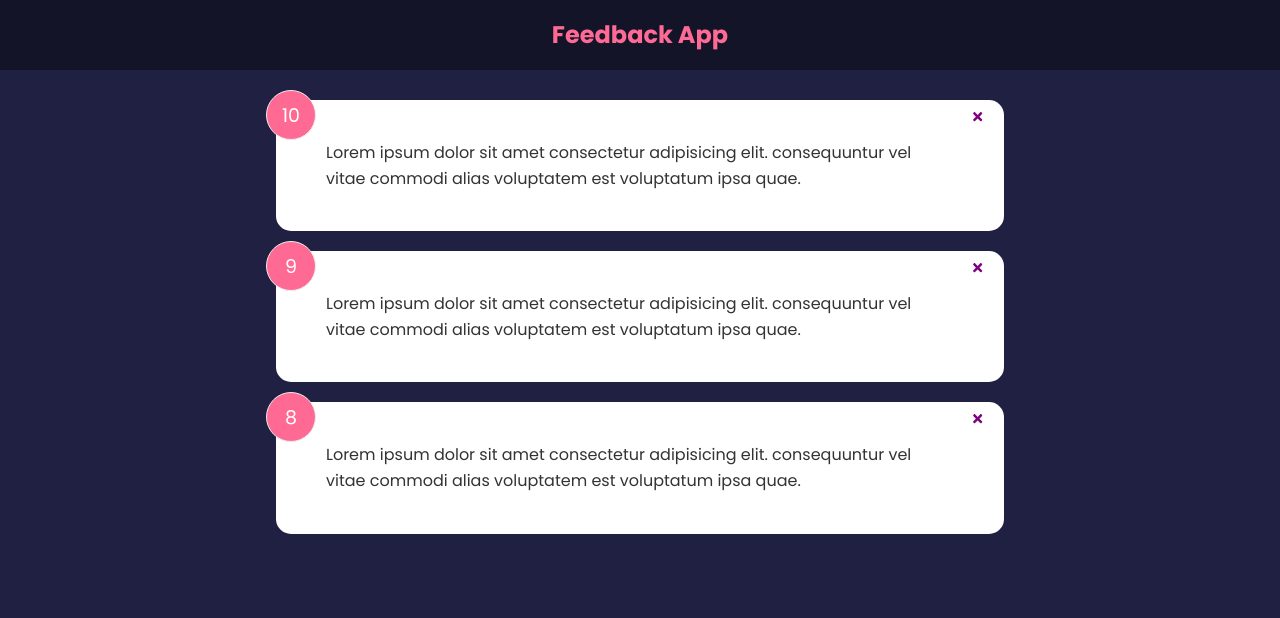
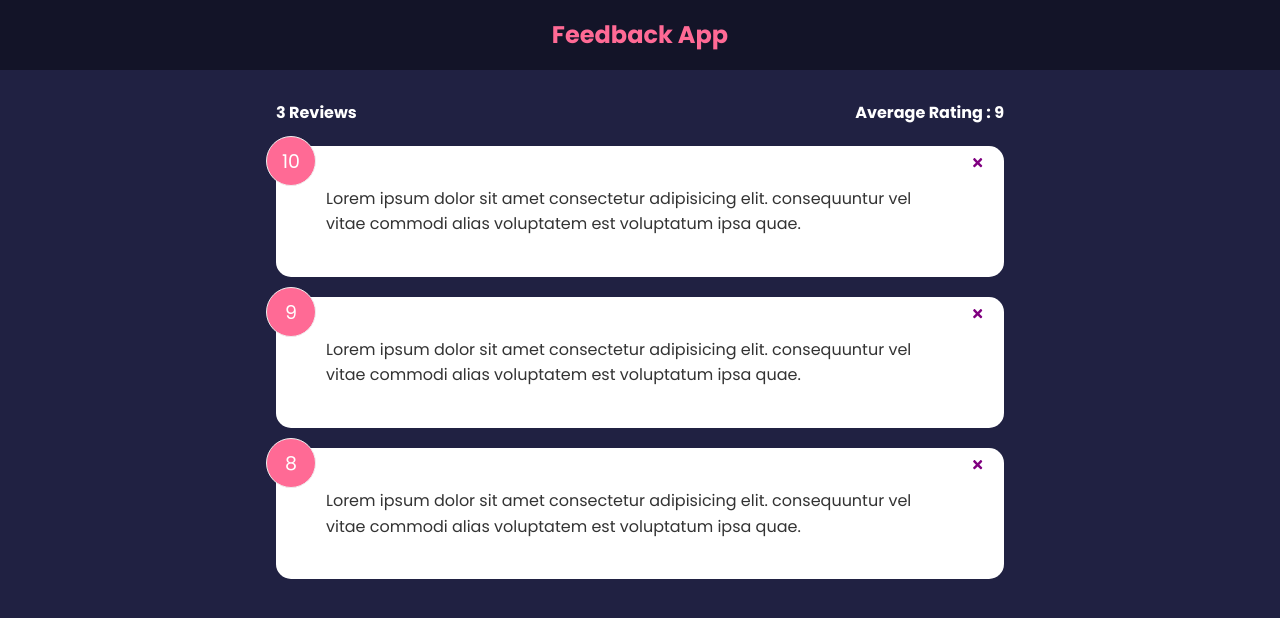
Before and after one commit to Alimombeni/Feedback-App, a React (Create React App) app: page / in a window 1280 px wide. Shown: the top 618 px of the page. Built offline with nearby package versions, Linux system fonts and the light colour scheme.

Commit message:
feat: [add FeedbackStats and average rating]

```diff
--- a/src/App.js
+++ b/src/App.js
@@ -1,9 +1,12 @@
 import Header from "./Components/Header";
-import FeedbackItem from "./Components/FeedbackItem";
+
 import FeedbackData from "./Components/data/feedbackData";
 import {useState} from "react";
-import FeedbackList from "./Components/feedbacklist";
-import feedbackItem from "./Components/FeedbackItem";
+import FeedbackList from "./Components/FeedbackList";
+import FeedbackStats from "./Components/FeedbackStats";
+
+
+
 function App() {
   const [feedback, setFeedback] = useState(FeedbackData)
     const deleteFeedback = (id) => {
@@ -16,6 +19,7 @@
       <>
     <Header />
         <div className='container'>
+            <FeedbackStats feedback={feedback}  />
         <FeedbackList
             feedback={feedback}
             handleDelete={deleteFeedback}
--- /dev/null
+++ b/src/Components/FeedbackStats.jsx
@@ -0,0 +1,24 @@
+import PropTypes from "prop-types";
+
+function FeedbackStats ( {feedback} ) {
+//calculate ratings avg
+    let average = feedback.reduce( (acc , cur) => {
+        return acc + cur.rating
+    } , 0) / feedback.length
+    average = average.toFixed(1).replace(/[.,]0$/,'')
+
+
+    return (
+        <div className='feedback-stats'><h4>{feedback.length} Reviews</h4>
+
+        <h4>Average Rating : {isNaN(average) ? 0 : average}</h4>
+
+        </div>
+    )
+}
+
+FeedbackStats.propTypes = {
+ feedback : PropTypes.array.isRequired,
+}
+
+export default FeedbackStats
```
Also changed, not shown: src/Components/FeedbackList.jsx (renamed from src/Components/feedbacklist.jsx).
